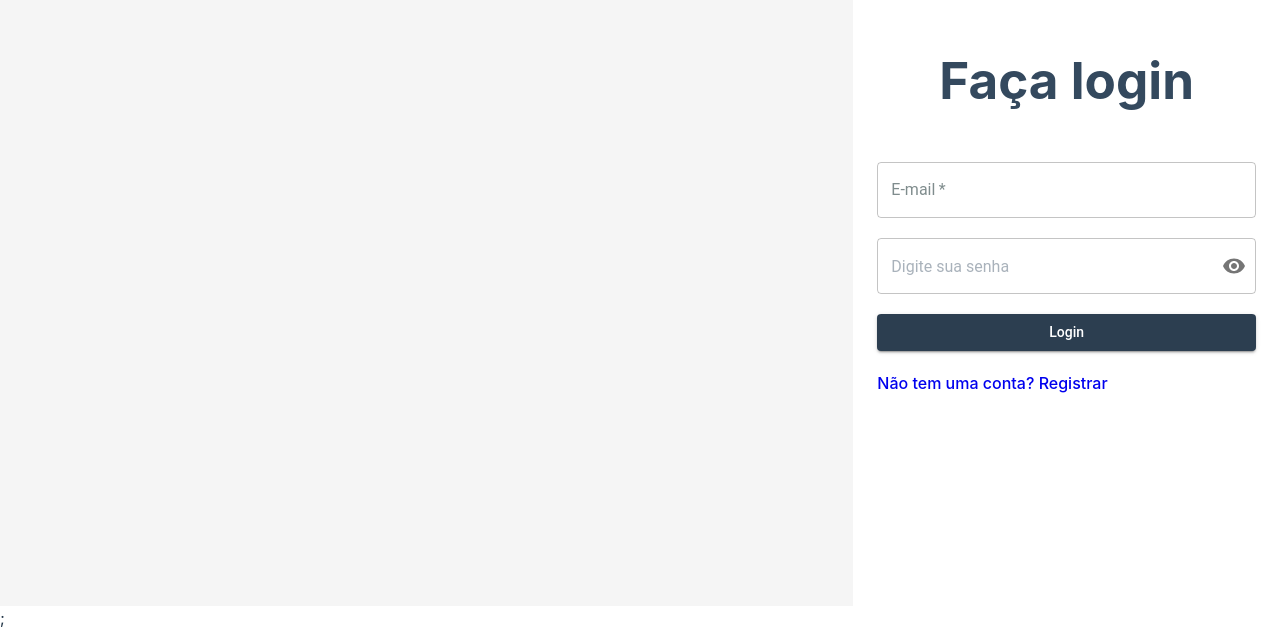
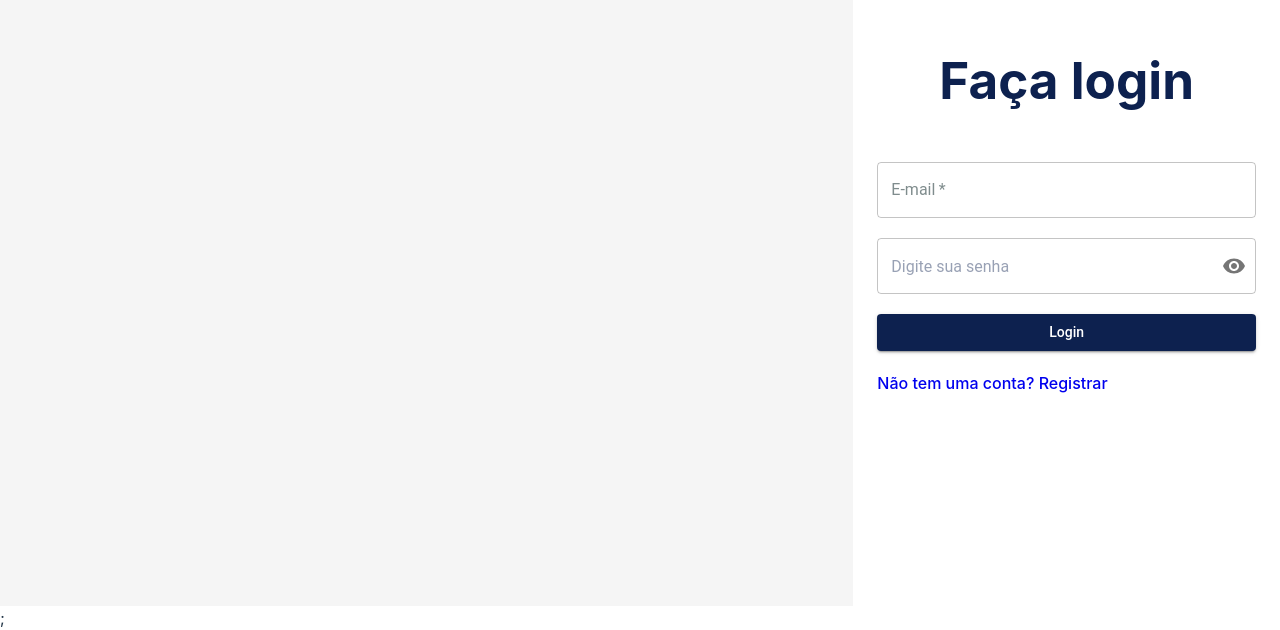
Before and after one commit to vgabrielk/causatech-front, a React (Vite) app: page /login in a window 1280 px wide. Shown: the part 194-824 px from the top of the page. Built offline with nearby package versions, Linux system fonts and the light colour scheme; what @react-pdf/renderer would draw is missing.

Commit message:
feat: Adiciona uma nova cor primária para o projeto e pré configuração do darkmode

```diff
--- a/src/styles/theme/createTheme.ts
+++ b/src/styles/theme/createTheme.ts
@@ -1,9 +1,10 @@
 import { createTheme } from "@mui/material";
 
 export const theme = createTheme({
+  colorSchemes: { light: true, dark: false },
   palette: {
     primary: {
-      main: "#2C3E50",
+      main: "#0d214F",
     },
     secondary: {
       main: "#E67E22",
@@ -13,7 +14,7 @@ export const theme = createTheme({
       paper: "#FFFFFF",
     },
     text: {
-      primary: "#34495E",
+      primary: "#0d214F",
       secondary: "#7F8C8D",
     },
     error: {
```
